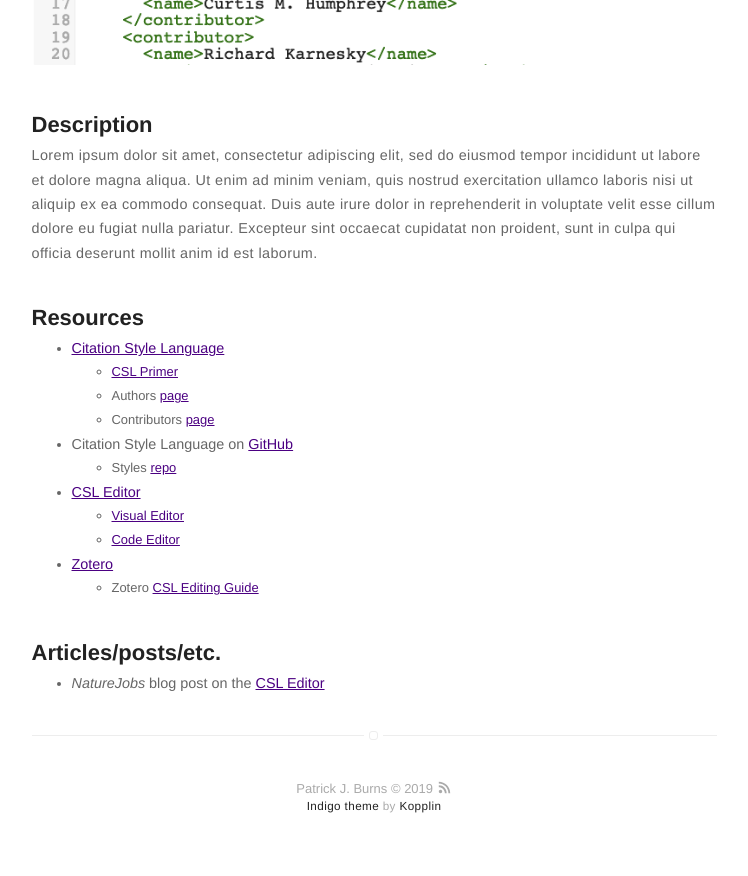
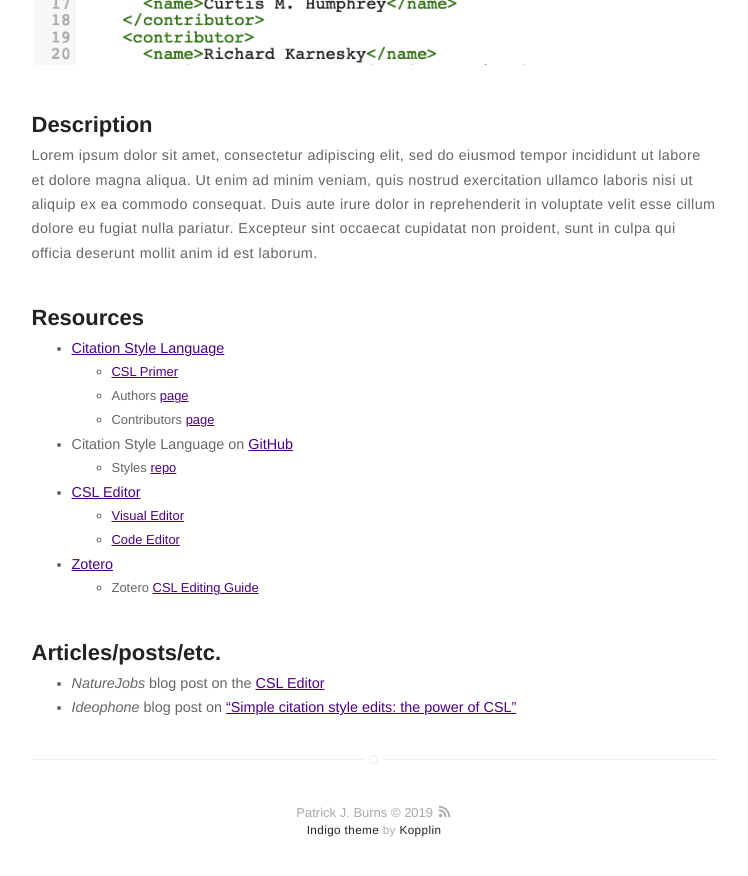
Before and after one commit to diyclassics/diyclassics.github.io, a Jekyll site: the page built from _posts/2019-02-28-csl-workshop.md, in a window 1280 px wide and 900 px high, scrolled down 682 px. Shown: the top 876 px of the window, without its empty margins (266-1014 px from the left). Built offline with Jekyll 4.4.1, drawn with Linux system fonts in a browser that asks for light colours.

```diff
--- a/_posts/2019-02-28-csl-workshop.md
+++ b/_posts/2019-02-28-csl-workshop.md
@@ -40,3 +40,4 @@
 {:.paper-section-heading}
 ## Articles/posts/etc.
 - *NatureJobs* blog post on the [CSL Editor](http://blogs.nature.com/naturejobs/2017/05/03/techblog-create-the-perfect-bibliography-with-the-csl-editor/)
+- *Ideophone* blog post on ["Simple citation style edits: the power of CSL"](Simple citation style edits: the power of CSL)
```
